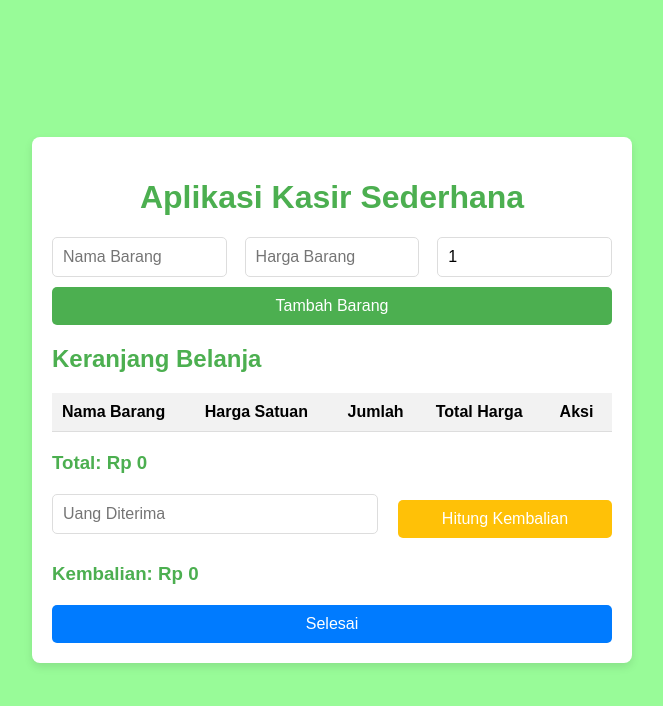
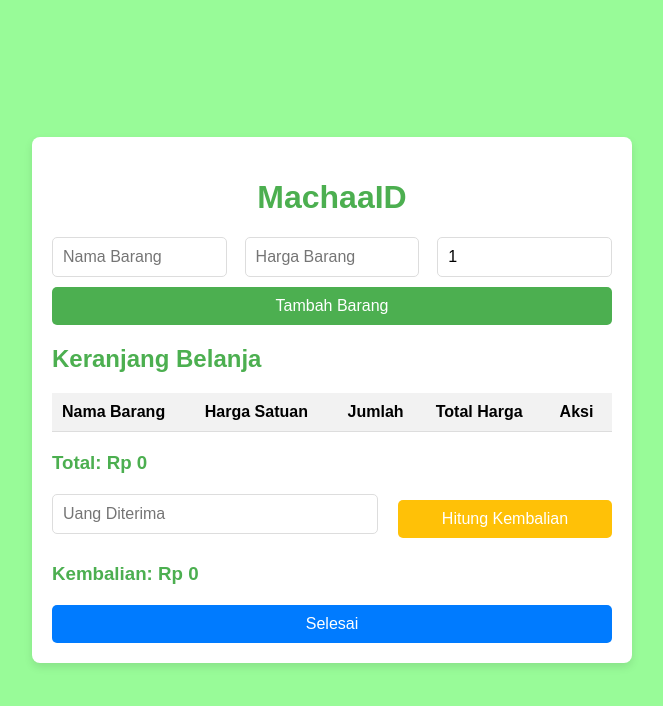
Before and after one commit to AlfieLexa/Cash, a plain HTML site: page index.html in a window 1280 px wide. Shown: the whole page, without its empty margins (308-971 px from the left). Drawn offline with Linux system fonts and the light colour scheme.

Commit message:
index.html

```diff
--- a/index.html
+++ b/index.html
@@ -8,7 +8,7 @@
 </head>
 <body>
     <div class="container">
-        <h1>Aplikasi Kasir Sederhana</h1>
+        <h1>MachaaID</h1>
         <div class="input-section">
             <input type="text" id="item-name" placeholder="Nama Barang">
             <input type="number" id="item-price" placeholder="Harga Barang">
```
